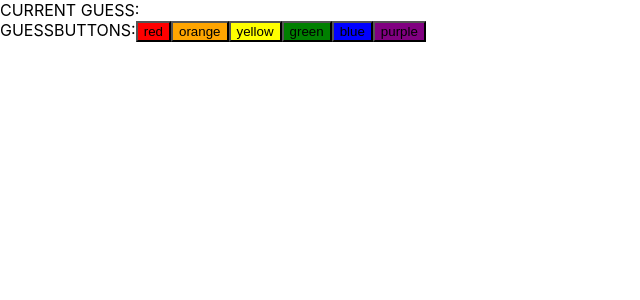
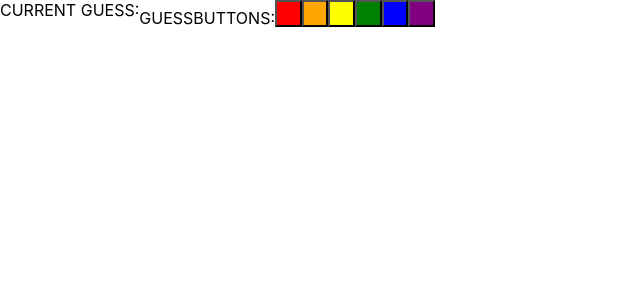
Before and after one commit to motorwolf/mastermind, a React (Create React App) app: page / in a window 1280 px wide. Shown: the top 300 px of the page, without its empty margins (0-640 px from the left). Built offline with nearby package versions, Linux system fonts and the light colour scheme.

Commit message:
Massive overhaul of game

```diff
--- a/src/App.js
+++ b/src/App.js
@@ -1,25 +1,32 @@
 import React, { Component } from 'react';
 import Game from './components/Game';
-import logo from './logo.svg';
 import './App.css';
 
+const COLORS = ['red', 'orange', 'yellow', 'green', 'blue', 'purple'];
+
 class App extends Component {
-
     state = {
         colorNum: 6,
         codeLength: 4,
         activeGame: true,
+    };
+
+    createCode = (colors) => {
+        let code = [];
+        while (code.length < this.state.codeLength) {
+            code.push(colors[Math.floor(Math.random() * (colors.length - 1))]);
         }
-
-
-  COLORS = ['red','orange','yellow','green','blue','purple'];
+        console.log(code);
+        return code;
+    };
 
     render() {
+        const gameColors = COLORS.splice(0, this.state.colorNum);
         return (
             <Game
-        colors={ this.COLORS.splice(0,this.state.colorNum) }
-        codeLength = { this.state.codeLength }
-        activeGame = { this.state.activeGame }
+                colors={gameColors}
+                codeLength={this.state.codeLength}
+                secretCode={this.createCode(gameColors)}
             />
         );
     }
--- a/src/components/ColorBlock.js
+++ b/src/components/ColorBlock.js
@@ -1,10 +1,13 @@
 import React from 'react';
 
-const ColorBlock = ({ color, removable, removeColor, id }) => {
-  let clickFunction = removable ? (e) => removeColor(e) : () => '';
-  return (
-    <div className={`colorblock ${color}`} onClick={() => clickFunction(id)}></div>
-  );
-}
+const ColorBlock = ({ color, onClick, id }) => {
+    const onClickFn = onClick ? () => onClick(id) : null
+    return (
+        <div
+            className={`colorblock ${color}`}
+            onClick={onClickFn}
+        ></div>
+    );
+};
 
 export default ColorBlock;
--- /dev/null
+++ b/src/components/ColorRow.js
@@ -0,0 +1,12 @@
+import React from 'react';
+import ColorBlock from './ColorBlock';
+
+export const ColorRow = ({ colors, colorClickFn }) => {
+    return colors.map((color, index) => (
+        <ColorBlock
+            color={color}
+            id={index}
+            onClick={colorClickFn}
+        />
+    ));
+};
--- a/src/components/Game.js
+++ b/src/components/Game.js
@@ -1,53 +1,35 @@
 import React, { Component } from 'react';
 import Guessbox from './Guessbox';
-import ColorBlock from './ColorBlock';
-import ResultBlock from './ResultBlock';
+import PreviousGuesses from './PreviousGuesses';
 
 class Game extends Component {
-
     state = {
         guesses: [],
-    code: [],
-  }
-
-
-  createCode = (colors) => {
-    let code = [];
-    while(code.length < this.props.codeLength){
-      code.push(colors[Math.floor(Math.random() * ( colors.length - 1 ))]);
-    }
-    console.log(code);
-    return code;
-  }
-
-  componentDidMount(){
-    if(this.props.activeGame){
-      this.setState({ code : this.createCode(this.props.colors)});
-    }
-  }
+    };
 
     checkGuess = (guess) => {
-    let code = [...this.state.code];
+        let code = [...this.props.secretCode];
         let guessCopy = [...guess];
         let black = 0;
         let white = 0;
-    for(let i = 0; i < code.length;  i++){
-      if(code[i] === guessCopy[i]){
+        for (let i = 0; i < code.length; i++) {
+            if (code[i] === guessCopy[i]) {
                 code[i] = null;
                 guessCopy[i] = null;
                 black++;
             }
         }
-    if(black === this.props.codeLength){
-      console.log("YOUVE WON!!! OH MAN! BET YOU EXPECTED MORE THAN A CONSOLE LOGGED MESSAGE!");
-    }
-    else {
-      code = code.filter(x => x);
-      guessCopy = guessCopy.filter(x => x);
-      for(let i = 0; i < guessCopy.length; i++){
+        if (black === this.props.codeLength) {
+            console.log(
+                'YOUVE WON!!! OH MAN! BET YOU EXPECTED MORE THAN A CONSOLE LOGGED MESSAGE!'
+            );
+        } else {
+            code = code.filter((x) => x);
+            guessCopy = guessCopy.filter((x) => x);
+            for (let i = 0; i < guessCopy.length; i++) {
                 let colorCodeIndex = code.indexOf(guessCopy[i]);
-        if(colorCodeIndex !== -1){
-          code.splice(colorCodeIndex,1);
+                if (colorCodeIndex !== -1) {
+                    code.splice(colorCodeIndex, 1);
                     white++;
                 }
             }
@@ -56,43 +38,28 @@ class Game extends Component {
             black,
             white,
             empty: this.props.codeLength - (black + white),
-    }
-  }
+        };
+    };
 
     receiveGuess = (guess) => {
-    const guesses = [
-      ...this.state.guesses,
-      guess
-    ];
-    this.setState({guesses})
-  }
+        const guesses = [...this.state.guesses, guess];
+        this.setState({ guesses });
+    };
 
     render() {
         const { colors, codeLength } = this.props;
         return (
             <>
-      { this.state.guesses.map(guess => {
-          return (
-            <div className="resultholder">
-            { guess.colorsGuessed.map(color => <ColorBlock color={color}/>) }
-
-
-            <ResultBlock black={guess.correct.black} white={guess.correct.white} />
-              <p> Correct: {guess.correct.black} </p>
-              <p> Correct but wrong place: {guess.correct.white} </p>
-            </div>
-          )
-        })}
+                <PreviousGuesses guesses={this.state.guesses} />
                 <Guessbox
-          colors={ colors }
-          guessLimit={ codeLength }
-          checkGuess= { this.checkGuess }
-          sendGuess= { this.receiveGuess }
+                    colors={colors}
+                    guessLimit={codeLength}
+                    checkGuess={this.checkGuess}
+                    sendGuess={this.receiveGuess}
                 />
             </>
         );
     }
-
 }
 
 export default Game;
--- /dev/null
+++ b/src/components/GuessBlock.js
@@ -0,0 +1,6 @@
+import React from 'react';
+import ColorBlock from './ColorBlock';
+
+const GuessBlock = ({ color }) => <ColorBlock color={color} />;
+
+export default GuessBlock;
--- /dev/null
+++ b/src/components/GuessButtons.js
@@ -0,0 +1,16 @@
+import React from 'react';
+
+export const GuessButtons = ({ colors, buttonFunction }) => (
+    <div>
+        GUESSBUTTONS:
+        {colors.map((color) => (
+            <button
+                style={{ backgroundColor: color, minWidth: '2em', minHeight: '2em' }}
+                key={color}
+                onClick={() => buttonFunction(color)}
+            />
+        ))}
+    </div>
+);
+
+export default GuessButtons;
--- a/src/components/Guessbox.js
+++ b/src/components/Guessbox.js
@@ -1,61 +1,38 @@
 import React, { Component } from 'react';
-import ColorButton from './ColorButton';
-import ColorBlock from './ColorBlock';
-import GuessBlock from './GuessBlock';
+import { ColorRow } from './ColorRow';
+import GuessButtons from './GuessButtons';
 
 class Guessbox extends Component {
-
     state = {
         colors: [],
-  }
+    };
 
     handleColorAdd = (color) => {
-    let newColors = [
-      ...this.state.colors,
-      color
-    ];
-    if(newColors.length === this.props.guessLimit){
+        let newColors = [...this.state.colors, color];
+        if (newColors.length === this.props.guessLimit) {
             let correct = this.props.checkGuess(newColors);
             this.props.sendGuess({
                 colorsGuessed: newColors,
                 correct,
             });
-      this.setState({colors: []});
+            this.setState({ colors: [] });
+        } else {
+            this.setState({ colors: newColors });
         }
-    else {
-      this.setState({colors: newColors});
-    }
-  }
+    };
 
     removeColor = (index) => {
         let newColors = [...this.state.colors];
         newColors.splice(index, 1);
-    this.setState({colors: newColors});
-  }
+        this.setState({ colors: newColors });
+    };
 
-  render(){
-    const { colors } = this.props;
-
+    render() {
         return (
-      <div>
             <div className="resultholder">
                 CURRENT GUESS:
-        { this.state.colors.map((color,index) =>
-          {
-            return (
-              <ColorBlock color={color} key={color + index} id={color + index} removable removeColor={() => this.removeColor(index)}/>
-              );
-          })
-        }
-        </div>
-        GUESSBUTTONS:
-        { colors.map(color => {
-          return <ColorButton
-            color={ color }
-            key={ color }
-            addColor={ this.handleColorAdd } />
-          })
-        }
+                <ColorRow colors={this.state.colors} colorClickFn={this.removeColor}/>
+                <GuessButtons colors={this.props.colors} buttonFunction={this.handleColorAdd}/>
             </div>
         );
     }
--- /dev/null
+++ b/src/components/PreviousGuesses.js
@@ -0,0 +1,19 @@
+import React from 'react';
+import { ColorRow } from './ColorRow';
+import ResultDisplay from './Results';
+
+export const PreviousGuesses = ({ guesses }) => (
+    <div className="resultholder">
+        {guesses.map((guess) => (
+            <>
+                <ColorRow colors={guess.colorsGuessed} colorClickFn={null}/>
+                <ResultDisplay
+                    black={guess.correct.black}
+                    white={guess.correct.white}
+                />
+            </>
+        ))}
+    </div>
+);
+
+export default PreviousGuesses;
--- a/src/components/ResultBlock.js
+++ /dev/null
@@ -1,37 +0,0 @@
-import React, { Component } from 'react';
-
-class ResultBlock extends Component {
-
-    blackArray = new Array(this.props.black);
-    whiteArray = new Array(this.props.white);
-
-    outputGuessResults = (num, color) => {
-    let resultBlocks = [];
-    if(num > 0){
-      resultBlocks.push(<div className={`resultblock ${color}`}></div>);
-      resultBlocks = resultBlocks.concat(this.outputGuessResults(num - 1, color));
-      return resultBlocks;
-    }
-    return [];
-    }
-
-    render(){
-    //let thing = this.outputGuessResults(this.props.black,'black');
-    //console.log(thing);
-      return (
-        <div className='resultholder colorblock'>
-          {this.outputGuessResults(this.props.black,'black')}
-          {this.outputGuessResults(this.props.white,'white')}
-          {this.blackArray.map(blackBlock => {
-            return <div className={`resultBlock black`}></div>
-          })}
-          {this.whiteArray.map(whiteBlock => {
-            return <div className={`resultBlock white`}></div>
-          })}
-          {}
-        </div>
-      )
-    }
-}
-
-export default ResultBlock;
--- /dev/null
+++ b/src/components/Results.js
@@ -0,0 +1,13 @@
+import React from 'react';
+
+const outputResultBubbles = (num, color) =>
+    [...Array(num)].map((r) => <div className={`resultblock ${color}`}></div>);
+
+export const ResultDisplay = ({ black, white }) => (
+    <div className="resultholder colorblock">
+        {outputResultBubbles(black, 'black')}
+        {outputResultBubbles(white, 'white')}
+    </div>
+);
+
+export default ResultDisplay;
```
Lines whose indentation alone changed are shown as unchanged.
